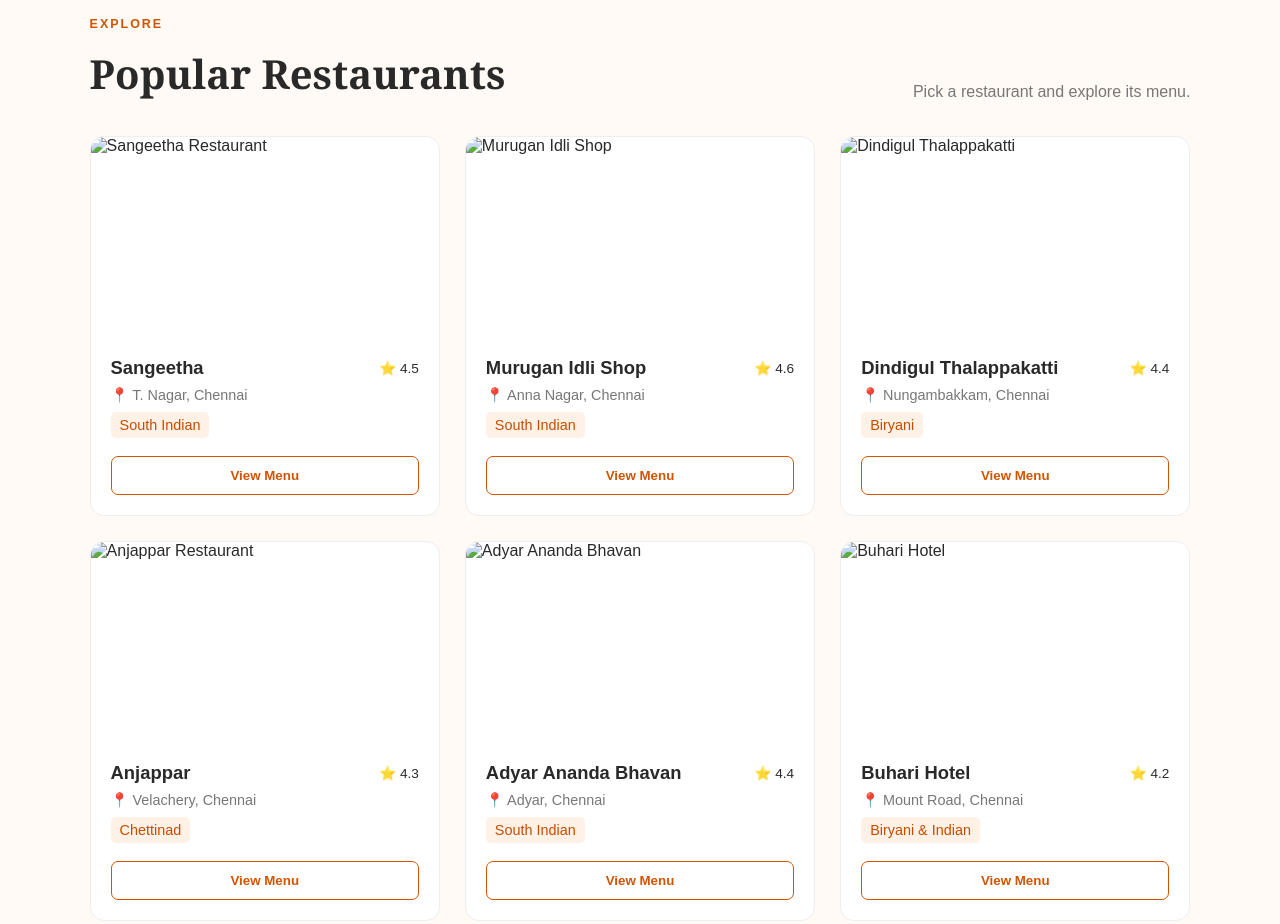
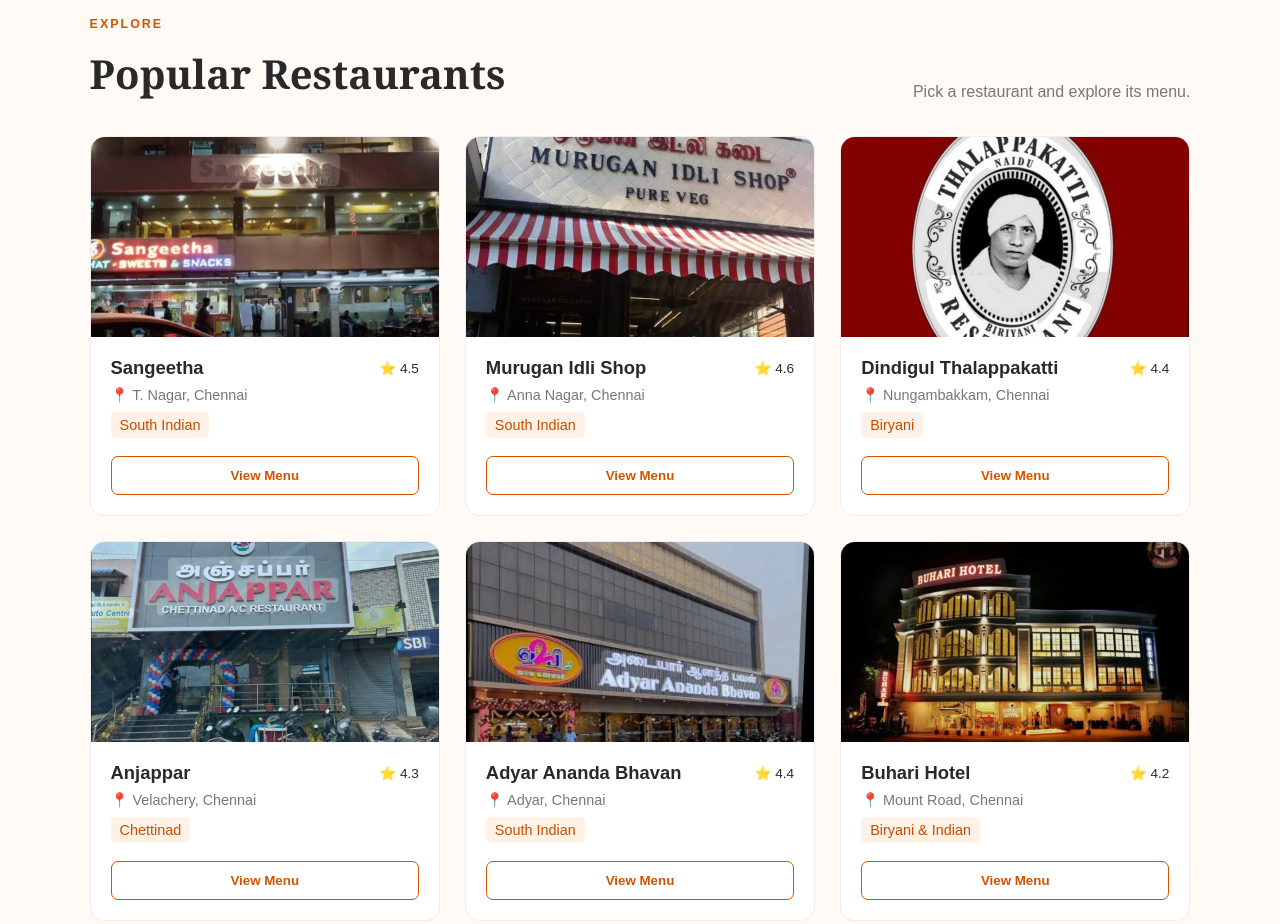
Before and after one commit to msriramganesh2005-alt/JavaScript-Project, a website: page index.html in a window 1280 px wide. Shown: the part 680-1604 px from the top of the page. Drawn offline with Linux system fonts and the light colour scheme.

Commit message:
Fix HTML formatting and update images

```diff
--- a/index.html
+++ b/index.html
@@ -51,7 +51,7 @@
         </div>
 
         <div class="hero-image">
-            <img src="./images/pexels-saveurssecretes-5410418.jpg"
+            <img src="./pexels-saveurssecretes-5410418.jpg"
                  alt="Chennai Food">
         </div>
 
@@ -81,7 +81,7 @@
 
             <div class="restaurant-card">
 
-                <img src="./images/sangee.jpg"
+                <img src="./sangee.jpg"
                      alt="Sangeetha Restaurant">
 
                 <div class="card-content">
@@ -108,7 +108,7 @@
 
             <div class="restaurant-card">
 
-                <img src="./images/muru.jpg"
+                <img src="./muru.jpg"
                      alt="Murugan Idli Shop">
 
                 <div class="card-content">
@@ -135,7 +135,7 @@
 
             <div class="restaurant-card">
 
-                <img src="./images/Din.jpg"
+                <img src="./Din.jpg"
                      alt="Dindigul Thalappakatti">
 
                 <div class="card-content">
@@ -162,7 +162,7 @@
 
             <div class="restaurant-card">
 
-                <img src="./images/anja.jpg"
+                <img src="./anja.jpg"
                      alt="Anjappar Restaurant">
 
                 <div class="card-content">
@@ -189,7 +189,7 @@
 
             <div class="restaurant-card">
 
-                <img src="./images/A2B.jpg"
+                <img src="./A2B.jpg"
                      alt="Adyar Ananda Bhavan">
 
                 <div class="card-content">
@@ -216,7 +216,7 @@
 
             <div class="restaurant-card">
 
-                <img src="./images/buhari (2).jpg"
+                <img src="./buhari (2).jpg"
                      alt="Buhari Hotel">
 
                 <div class="card-content">
```
